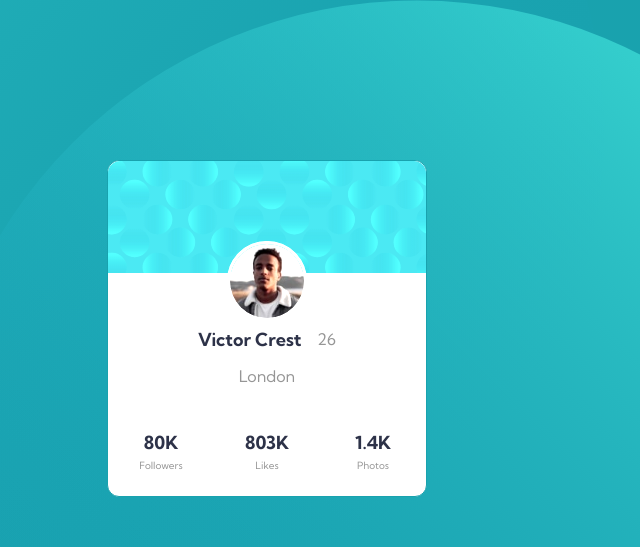
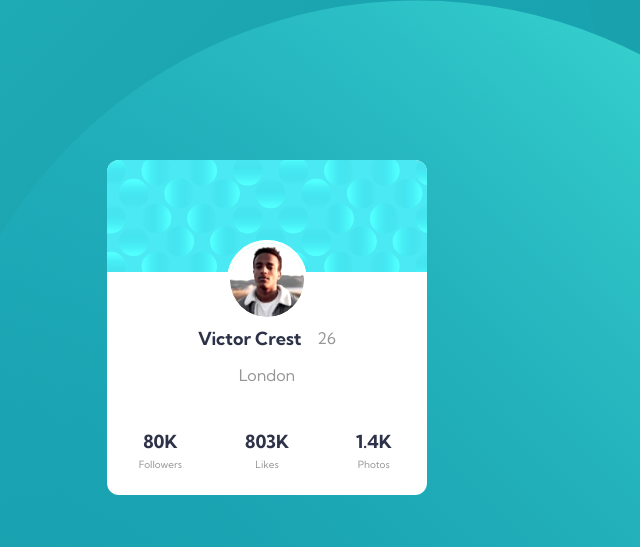
Before and after one commit to kejlor/profile-card-component, a plain HTML site: page index.html in a window 1280 px wide. Shown: the top 547 px of the page, 373-1013 px from the left. Drawn offline with Linux system fonts and the light colour scheme.

Commit message:
deleted border from card

```diff
--- a/css/main.css
+++ b/css/main.css
@@ -72,7 +72,6 @@ img {
   text-align: center;
   max-width: 20em;
   margin: auto;
-  border: var(--clr-primary-200) 1px solid;
   border-radius: 00.75em 00.75em 00.75em 00.75em;
   background-color: white;
 }
```
